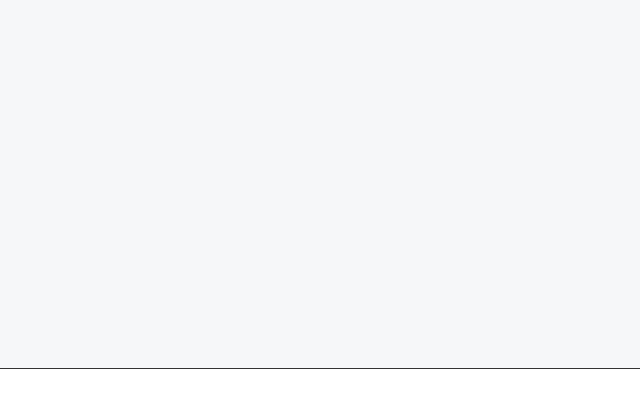
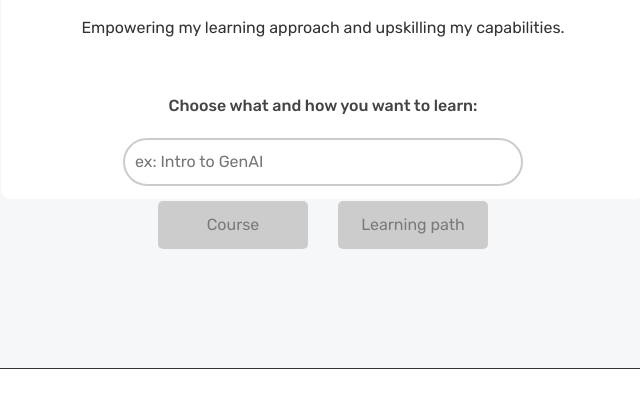
Before and after one commit to ahmaed0hakam/Masari, a Flask app: page /dashboard in a window 1280 px wide. Shown: the part 547-953 px from the top of the page, without its empty margins (477-1117 px from the left). Run offline with Flask 3, Linux system fonts and the light colour scheme; a user stored in the database is signed in; data comes from the database, SQL or seed files in the repository; some libraries are stand-ins or nearby versions.

Commit message:
dashboard FE ready

```diff
--- a/Masari/static/css/dashboard.css
+++ b/Masari/static/css/dashboard.css
@@ -2,3 +2,76 @@
     margin-top: 30px;
     color: #777;
 }
+
+.qa-card-holder {
+    display: flex;
+    justify-content: center;
+    align-items: center;
+    height: 100%;
+}
+
+.qa-card {
+    width: 70%;
+    height: 450px;
+    background-color: #fff;
+    border-radius: 10px;
+    display: flex;
+    flex-direction: column ;
+    justify-content: center;
+    align-items: center;
+    gap: 40px;
+    margin-bottom: 100px;
+}
+.qa-generate-header {
+    display: flex;
+    flex-direction: column ;
+    justify-content: center;
+    align-items: center;
+}
+.qa-generate-container {
+    gap: 15px;
+    display: flex;
+    flex-direction: column ;
+    justify-content: center;
+    align-items: center;
+}
+
+.qa-generate-container .buttons {
+    display: flex;
+    gap: 30px;
+}
+
+.qa-generate-container .buttons button {
+    min-width: 150px;
+    padding: 12px 20px;
+    border: none;
+    border-radius: 5px;
+    font-size: 16px;
+    cursor: pointer;
+    transition: background-color 0.3s ease;
+}
+
+.qa-generate-container .buttons button:hover {
+    background-color: #0097b2;
+    color: white;
+}
+
+.qa-generate-container .buttons button:disabled {
+    background-color: #ccc;
+    cursor: not-allowed;
+    color: #7a7a7a;
+}
+
+.qa-generate-container .styled-input {
+    width: 400px;
+    padding: 10px;
+    border: 2px solid #ccc;
+    border-radius: 50px;
+    font-size: 16px;
+    transition: border-color 0.3s ease;
+}
+
+.qa-generate-container .styled-input:focus {
+    outline: none;
+    border-color: #0097b2;
+}
--- /dev/null
+++ b/Masari/static/js/dashboard.js
@@ -0,0 +1,80 @@
+$(document).ready(function() {
+    const inputField = $('input');
+    const learningPathButton = $('.buttons button#pathButton');
+    const courseButton = $('.buttons button#courseButton');
+
+    // Disable buttons initially
+    learningPathButton.prop('disabled', true);
+    courseButton.prop('disabled', true);
+
+    inputField.on('input', function() {
+        const inputValueLength = inputField.val().length;
+        learningPathButton.prop('disabled', inputValueLength < 3);
+        courseButton.prop('disabled', inputValueLength < 3);
+    });
+
+    // Handle button click events
+    learningPathButton.on('click', function() {
+        generateLearningPath();
+    });
+
+    courseButton.on('click', function() {
+        generateCourse();
+    });
+});
+
+function generateLearningPath() {
+    $.ajax({
+        url: '/api/generate_learningpath',
+        type: 'POST',
+        contentType: 'application/json',
+        data: JSON.stringify({}),
+        success: function(data) {
+            Swal.fire({
+                icon: 'success',
+                title: 'Learning path generated successfully!',
+                showConfirmButton: false,
+                timer: 1500
+            }).then(() => {
+                const pathId = data.id;
+                window.location.href = `/learningpath?id=${pathId}`;
+            });
+        },
+        error: function(xhr, status, error) {
+            console.error('Error generating the learning path:', error);
+            Swal.fire({
+                icon: 'error',
+                title: 'Failed to generate the learning path',
+                text: 'Please try again later'
+            });
+        }
+    });
+}
+
+function generateCourse() {
+    $.ajax({
+        url: '/api/generate_courses',
+        type: 'POST',
+        contentType: 'application/json',
+        data: JSON.stringify({}),
+        success: function(data) {
+            Swal.fire({
+                icon: 'success',
+                title: 'Course generated successfully!',
+                showConfirmButton: false,
+                timer: 1500
+            }).then(() => {
+                const courseId = data.id;
+                window.location.href = `/course?id=${courseId}`;
+            });
+        },
+        error: function(xhr, status, error) {
+            console.error('Error generating the course:', error);
+            Swal.fire({
+                icon: 'error',
+                title: 'Failed to generate the course',
+                text: 'Please try again later'
+            });
+        }
+    });
+}
--- a/Masari/templates/base.html
+++ b/Masari/templates/base.html
@@ -7,6 +7,8 @@
     <link rel="preconnect" href="https://fonts.googleapis.com">
     <link rel="preconnect" href="https://fonts.gstatic.com" crossorigin>
     <link href="https://fonts.googleapis.com/css2?family=Rubik:ital,wght@0,300..900;1,300..900&display=swap" rel="stylesheet">
+    <script src="https://code.jquery.com/jquery-3.6.0.min.js"></script>
+    <link rel="stylesheet" href="https://cdn.jsdelivr.net/npm/sweetalert2@10/dist/sweetalert2.min.css">
     <!-- Bootstrap CSS via CDN -->
     <link href="https://cdn.jsdelivr.net/npm/bootstrap@5.3.0/dist/css/bootstrap.min.css" rel="stylesheet">
     <link href="{{ url_for('static', filename='css/general.css') }}" rel="stylesheet">
@@ -26,5 +28,6 @@
     {% include 'footer.html' %}
 
     <script src="https://cdn.jsdelivr.net/npm/bootstrap@5.3.0/dist/js/bootstrap.bundle.min.js"></script>
+    <script src="https://cdn.jsdelivr.net/npm/sweetalert2@10"></script>
 </body>
 </html>
--- a/Masari/templates/dashboard.html
+++ b/Masari/templates/dashboard.html
@@ -5,6 +5,7 @@
 
 {% block content %}
 <link href="{{ url_for('static', filename='css/dashboard.css') }}" rel="stylesheet">
+<script src="{{ url_for('static', filename='js/dashboard.js') }}"></script>
 
 <!-- <section class="content-container"> -->
     <aside class="sidebar">
@@ -37,7 +38,26 @@
     <div class="main-content">
         <!-- Content for the main div next to the aside -->
         <h1>Welcome Mr <span style="color: #0097b2;">{{ name }}</span></h1>
-        <p>This is the main content area. You can place your main content, articles, or other elements here.</p>
+        <div class="qa-card-holder">
+            <div class="qa-card">
+                <div class="qa-generate-header">
+                    <div>
+                        <img src="{{ url_for('static', filename='images/logo.svg') }}">
+                    </div>
+                    <p>Empowering my learning approach and upskilling my capabilities.</p>
+                </div>
+                <div class="qa-generate-container">
+                    <h6>Choose what and how you want to learn:</h6>
+                    <div class="input-wrapper">
+                        <input type="text" class="styled-input" id="searchInput" placeholder="ex: Intro to GenAI">
+                    </div>
+                    <div class="buttons">
+                        <button class="styled-button" id="courseButton" disabled>Course</button>
+                        <button class="styled-button" id="pathButton" disabled>Learning path</button>
+                    </div>
+                </div>
+            </div>
+        </div>
     </div>
 <!-- </section> -->
 {% endblock %}
```
